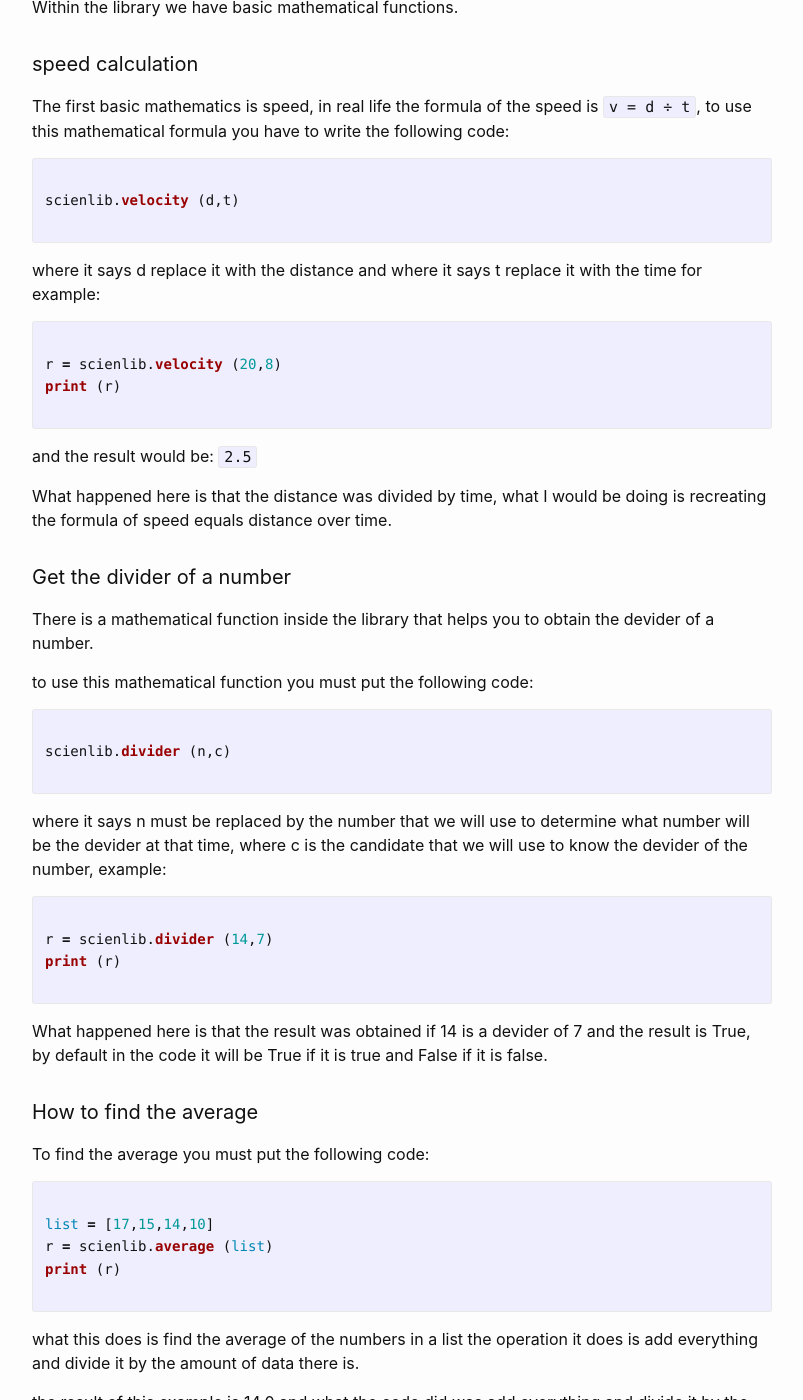
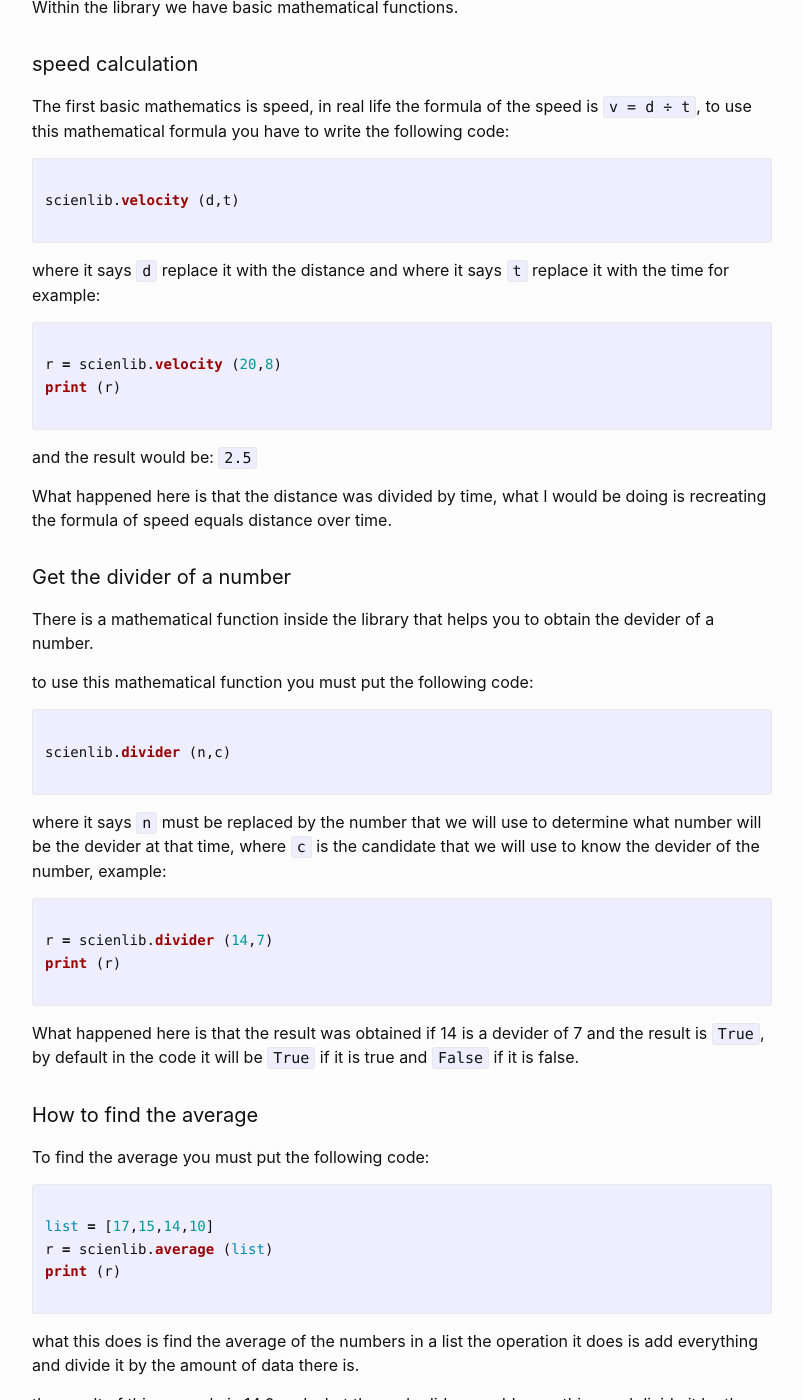
Before and after one commit to dylanmeca/dylanmeca.github.io, a Jekyll site: the page built from _posts/2021-04-28-scienlib-documentation.md, in a window 1280 px wide and 1400 px high, scrolled down 1053 px. Shown: the whole window, without its empty margins (238-1041 px from the left). Built offline with Jekyll 4.4.1, drawn with Linux system fonts in a browser that asks for light colours; a script that is not in the unit is left out; comment, search, counter and statistics services are not loaded; some of the changed text lies outside the part shown.

Commit message:
Update 2021-04-28-scienlib-documentation.md

````diff
--- a/_posts/2021-04-28-scienlib-documentation.md
+++ b/_posts/2021-04-28-scienlib-documentation.md
@@ -52,7 +52,7 @@
 
 ```
 
-where it says d replace it with the distance and where it says t replace it with the time for example:
+where it says ``` d ``` replace it with the distance and where it says ``` t ``` replace it with the time for example:
 
 ```python
 
@@ -77,7 +77,7 @@
 
 ```
 
-where it says n must be replaced by the number that we will use to determine what number will be the devider at that time, where c is the candidate that we will use to know the devider of the number, example:
+where it says ``` n ``` must be replaced by the number that we will use to determine what number will be the devider at that time, where ``` c ``` is the candidate that we will use to know the devider of the number, example:
 
 ```python
 
@@ -86,7 +86,7 @@
 
 ```
 
-What happened here is that the result was obtained if 14 is a devider of 7 and the result is True, by default in the code it will be True if it is true and False if it is false.
+What happened here is that the result was obtained if 14 is a devider of 7 and the result is ``` True ```, by default in the code it will be ``` True ``` if it is true and ``` False ``` if it is false.
 
 #### How to find the average
 
@@ -107,3 +107,16 @@
 ## cybersecurity
 
 the bookstore also have cybersecurity functions.
+
+#### Scan ports
+
+To scan the ports you have to put the following code.
+
+```python
+
+r = scienlib.scanports ("192.168.1.1")
+print (r)
+
+```
+
+what this does is scan all the ports of an ip where it says ``` 192.168.1.1 ``` you can replace it with the ip you want to scan.
````
